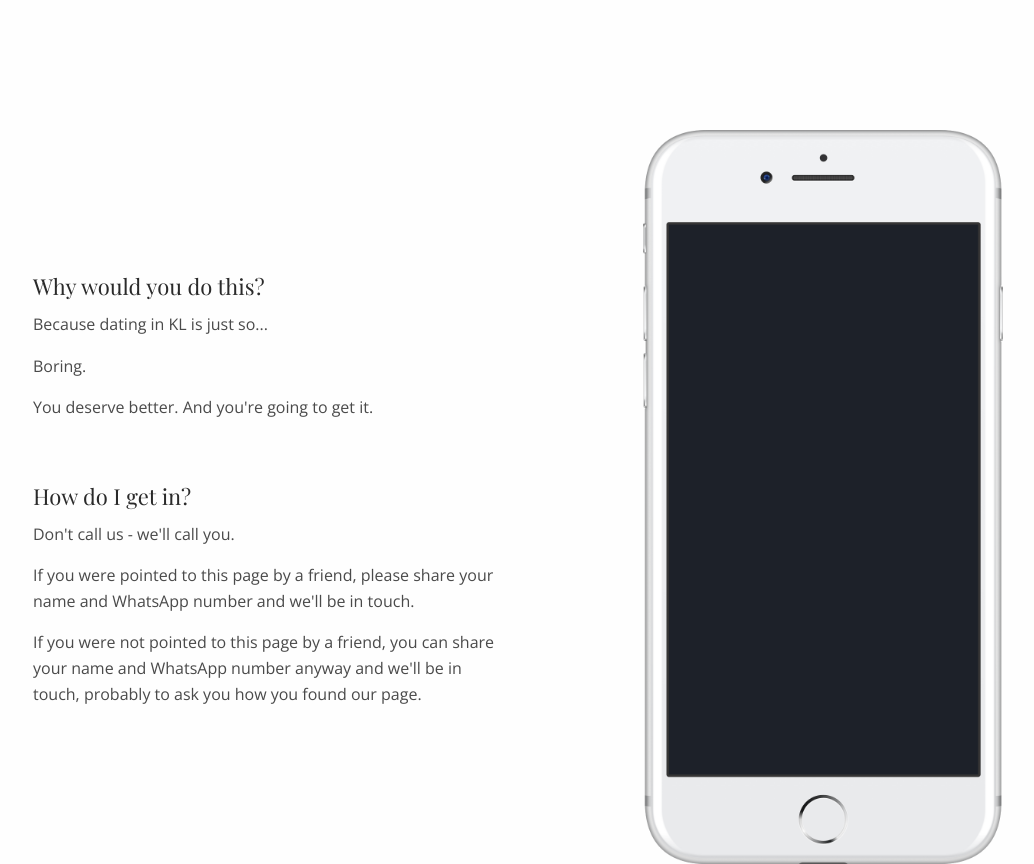
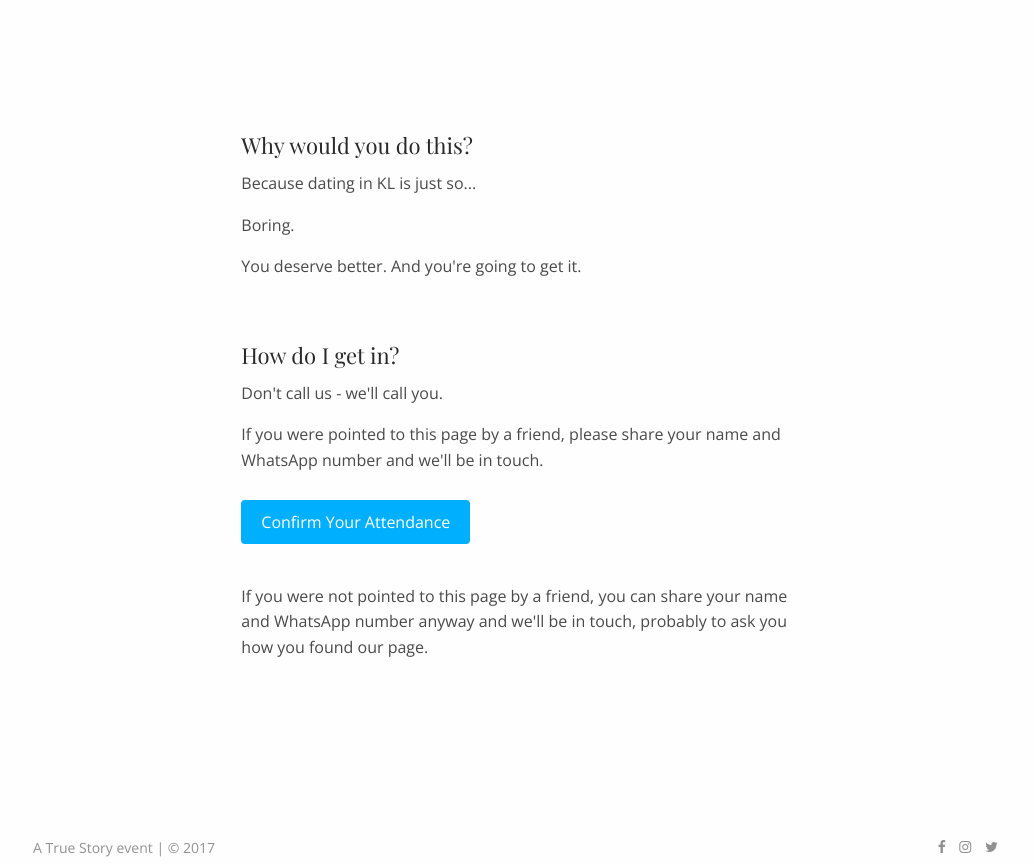
Before and after one commit to theianchan/different-way-to-date, a plain HTML site: page february.html in a window 1280 px wide. Shown: the part 1320-2184 px from the top of the page, without its empty margins (122-1156 px from the left). Drawn offline with nearby package versions, Linux system fonts and the light colour scheme; a script that the page names is missing.

Commit message:
Updated TypeForm

```diff
--- a/assets/scss/_main.scss
+++ b/assets/scss/_main.scss
@@ -20,12 +20,33 @@ h3 {
     margin-bottom: 10px;
 }
 
+a {
+    color: $blue;
+    &:hover,
+    &:focus {
+        color: $blue;
+    }
+}
+
 section {
     margin: 160px 0;
     @media (min-width: $medium) {
         margin: 160px 0;
     }
 }
+
+.button {
+    display: inline-block;
+    margin: 10px 0 40px;
+    padding: 10px 20px;
+    color: $white;
+    border-radius: 4px;
+    background-color: $blue;
+    &:hover {
+        color: $white;
+    }
+}
+
 
 .hero {
     margin: 0;
--- a/february.html
+++ b/february.html
@@ -82,7 +82,7 @@
 
 <section class="attend">
     <div class="row align-center align-middle">
-        <div class="column small-12 medium-9 large-6 text">
+        <div class="column small-12 medium-9 large-7 text">
             <div class="why">
                 <h2>Why would you do this?</h2>
                 <p>Because dating in KL is just so...</p>
@@ -92,14 +92,9 @@
             <h2>How do I get in?</h2>
             <p>Don't call us - we'll call you.</p>
             <p>If you were pointed to this page by a friend, please share your name and WhatsApp number and we'll be in touch.</p>
+            <a class="button typeform-share link" href="https://ian298.typeform.com/to/RBG4JG" data-mode="2" target="_blank">Confirm Your Attendance</a>
+            <script>(function(){var qs,js,q,s,d=document,gi=d.getElementById,ce=d.createElement,gt=d.getElementsByTagName,id='typef_orm',b='https://s3-eu-west-1.amazonaws.com/share.typeform.com/';if(!gi.call(d,id)){js=ce.call(d,'script');js.id=id;js.src=b+'share.js';q=gt.call(d,'script')[0];q.parentNode.insertBefore(js,q)}})()</script>
             <p>If you were not pointed to this page by a friend, you can share your name and WhatsApp number anyway and we'll be in touch, probably to ask you how you found our page.</p>
-        </div>
-        <div class="column small-12 medium-9 large-6">
-            <div class="phone-container">
-                <img class="phone" src="assets/img/phone.png">
-                <div class="typeform-widget" data-url="https://ian298.typeform.com/to/RBG4JG" data-text="A Different Way to Date in KL"></div>
-            </div>
-
         </div>
     </div>
 </section>
@@ -123,7 +118,6 @@
 <script src="assets/js/jquery.js"></script>
 <script src="assets/js/foundation.min.js"></script>
 <script src="assets/js/app.js"></script>
-<script>(function(){var qs,js,q,s,d=document,gi=d.getElementById,ce=d.createElement,gt=d.getElementsByTagName,id='typef_orm',b='https://s3-eu-west-1.amazonaws.com/share.typeform.com/';if(!gi.call(d,id)){js=ce.call(d,'script');js.id=id;js.src=b+'widget.js';q=gt.call(d,'script')[0];q.parentNode.insertBefore(js,q)}})()</script>
 
 </body>
 </html>
```
Also changed, not shown: index.html (+1 -0 lines), assets/css/style.css, 1 other file.
